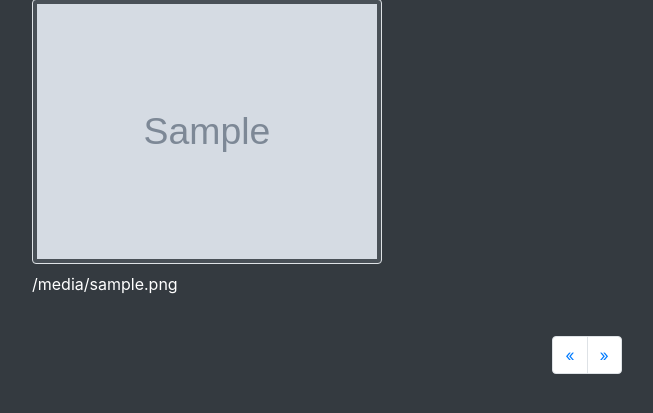
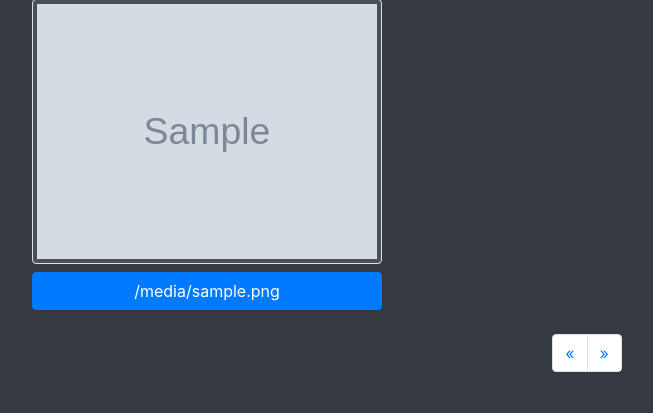
Before and after one commit to Rodrigo-Flores/multimedia-sharing, a Flask app: template templates/index.html in a window 1280 px wide. Shown: the part 136-549 px from the top of the page, without its empty margins (53-706 px from the left). Run offline with Flask 3, Linux system fonts and the light colour scheme; the template is opened without the code that fills it: most values are stand-ins (such as "Sample title", 1, 10 or a date in 2020); grey boxes marked "Sample" are stand-in pictures; some libraries are stand-ins or nearby versions.

Commit message:
feat(video): click to view

```diff
--- a/templates/index.html
+++ b/templates/index.html
@@ -78,7 +78,7 @@
           </video>
           {% endif %}
         </a>
-        <p>{{ file }}</p>
+        <a href="{{ url_for('media', filename=file) }}" class="btn btn-primary btn-block">{{ file }}</a>
       </div>
       {% endif %}
       {% endfor %}
```
